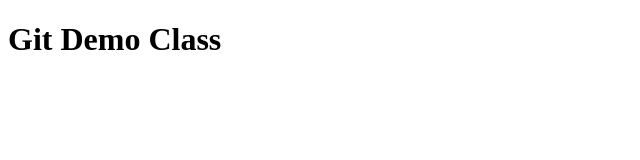
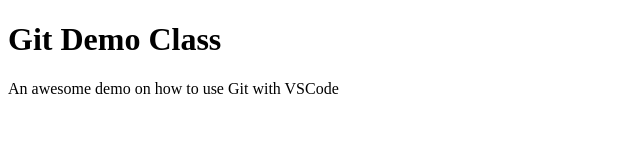
Before and after one commit to dpkreativ/git-demo, a plain HTML site: page index.html in a window 1280 px wide. Shown: the whole page, without its empty margins (0-640 px from the left). Drawn offline with Linux system fonts and the light colour scheme.

Commit message:
Added a paragraph to explain what the website is for

```diff
--- a/index.html
+++ b/index.html
@@ -7,5 +7,6 @@
   </head>
   <body>
     <h1>Git Demo Class</h1>
+    <p>An awesome demo on how to use Git with VSCode</p>
   </body>
 </html>
```
